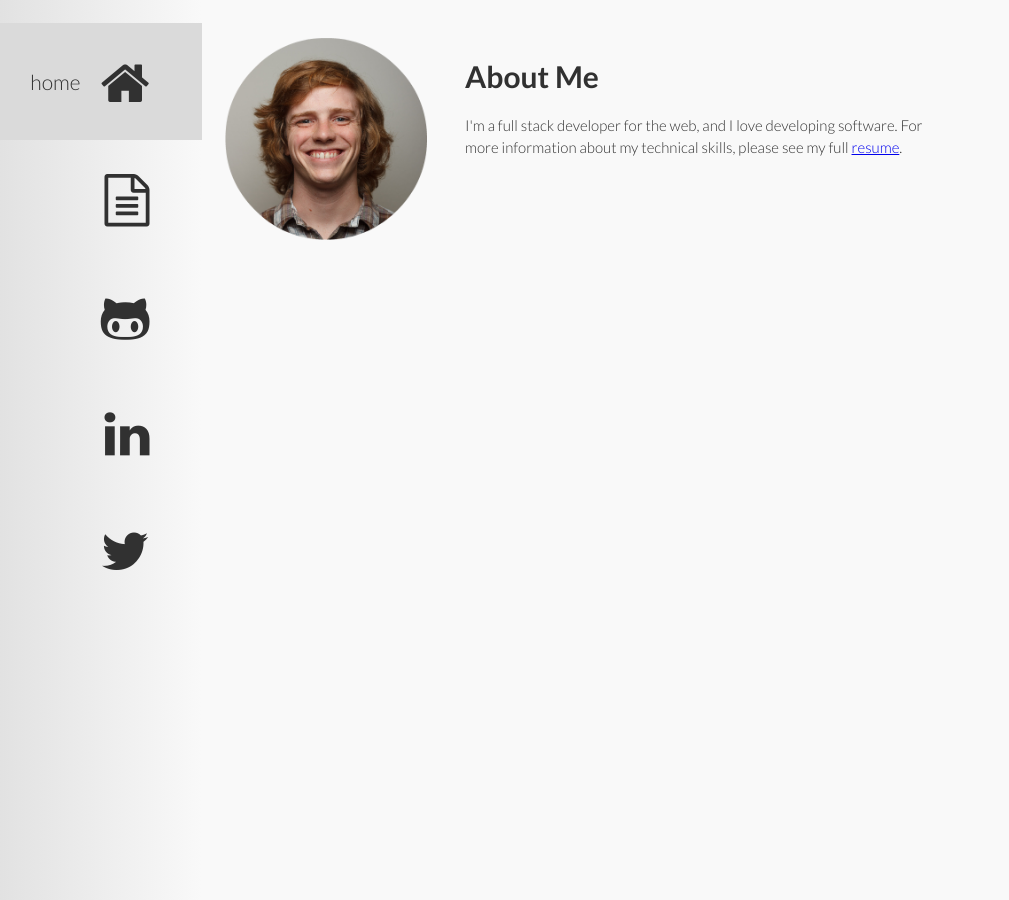
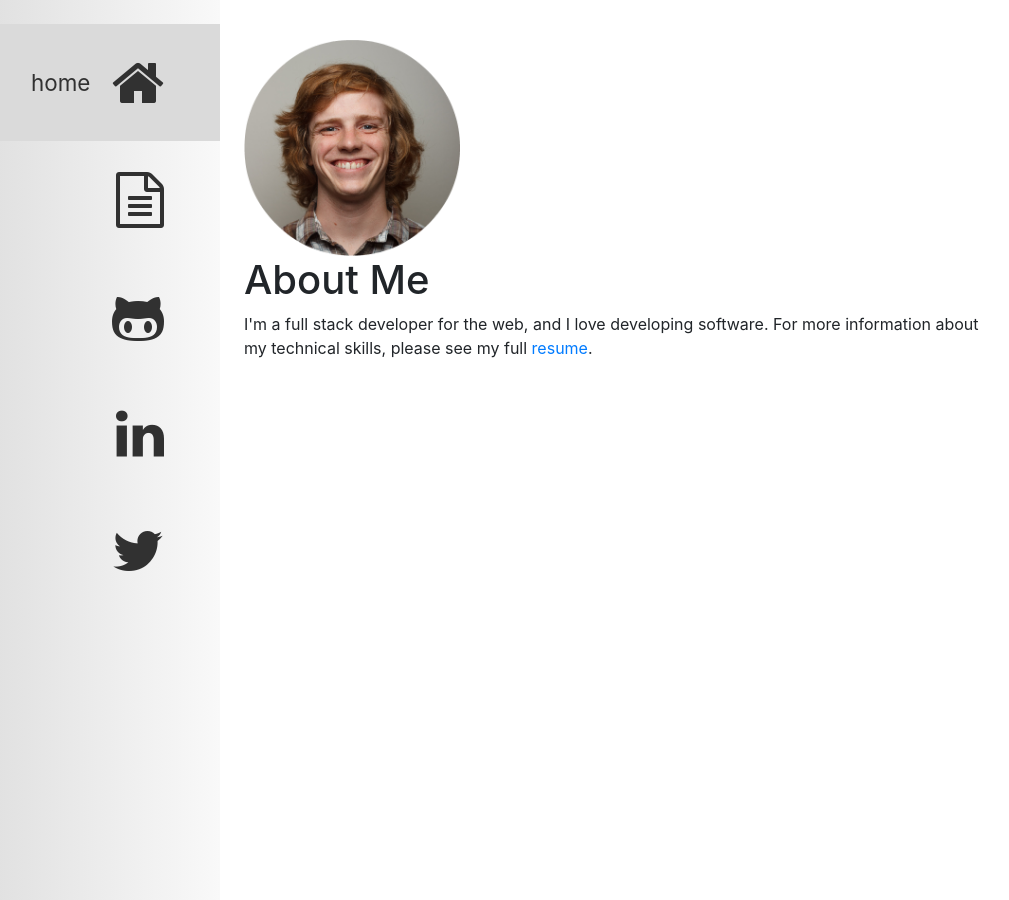
Before and after one commit to evangoad/evangoad.github.io, a Jekyll site: the page built from index.html, in a window 1280 px wide. Shown: the whole page, without its empty margins (68-1077 px from the left). Built offline with Jekyll 4.4.1, drawn with Linux system fonts in a browser that asks for light colours; nearby versions of some CDN libraries.

```diff
--- a/_includes/head.html
+++ b/_includes/head.html
@@ -4,6 +4,7 @@
   <link rel="stylesheet" href="//fonts.googleapis.com/css?family=Lato:300,300italic,400,400italic,700,700italic,900">
   <link rel="stylesheet" href="/css/main.css">
   <link rel="stylesheet" href="//maxcdn.bootstrapcdn.com/font-awesome/4.3.0/css/font-awesome.min.css">
+  <link rel="stylesheet" href="https://maxcdn.bootstrapcdn.com/bootstrap/4.0.0/css/bootstrap.min.css" integrity="sha384-Gn5384xqQ1aoWXA+058RXPxPg6fy4IWvTNh0E263XmFcJlSAwiGgFAW/dAiS6JXm" crossorigin="anonymous">
   <link rel="shortcut icon" href="https://cdn.rawgit.com/evangoad/evangoad.github.io/master/images/favicon.ico">
   {% feed_meta %}
 </head>
--- a/_layouts/default.html
+++ b/_layouts/default.html
@@ -7,5 +7,8 @@
         {{ content }}
       </div>
     </div>
+    <script src="https://code.jquery.com/jquery-3.2.1.slim.min.js" integrity="sha384-KJ3o2DKtIkvYIK3UENzmM7KCkRr/rE9/Qpg6aAZGJwFDMVNA/GpGFF93hXpG5KkN" crossorigin="anonymous"></script>
+    <script src="https://cdnjs.cloudflare.com/ajax/libs/popper.js/1.12.9/umd/popper.min.js" integrity="sha384-ApNbgh9B+Y1QKtv3Rn7W3mgPxhU9K/ScQsAP7hUibX39j7fakFPskvXusvfa0b4Q" crossorigin="anonymous"></script>
+    <script src="https://maxcdn.bootstrapcdn.com/bootstrap/4.0.0/js/bootstrap.min.js" integrity="sha384-JZR6Spejh4U02d8jOt6vLEHfe/JQGiRRSQQxSfFWpi1MquVdAyjUar5+76PVCmYl" crossorigin="anonymous"></script>
   </body>
 </html>
--- a/_sass/base.scss
+++ b/_sass/base.scss
@@ -8,12 +8,12 @@ body {
  }
 
 #main-content{
-  @include outer-container;
+  // @include outer-container;
 	max-width: 50em;
   min-width: 350px;
   margin-top: 1em;
   margin-left: $sidebar-width;
-  @include media($mobile) { margin-left: $s-sidebar-width; }
+  // @include media($mobile) { margin-left: $s-sidebar-width; }
   @media print { margin-left: $layout-padding; }
   p {
     line-height: 1.5em;
@@ -25,27 +25,27 @@ body {
 }
 
 #markdown-container{
-  @include span-columns(12);
+  // @include span-columns(12);
 }
 
 .profile-picture {
-  @include span-columns(4);
-  @include media($mobile) {
-    @include span-columns(4);
-    text-align: center;
-  }
+  // @include span-columns(4);
+  // @include media($mobile) {
+  //   @include span-columns(4);
+  //   text-align: center;
+  // }
   img {
     padding: 0 $layout-padding 0 0;
-    @include media($mobile) { padding: 0; }
+    // @include media($mobile) { padding: 0; }
     width: 15em;
   }
 }
 
 .about-me {
-  @include span-columns(8);
-  @include media($mobile) {
-    @include span-columns(4);
-    text-align: center;
-    padding: $layout-padding;
-  }
+  // @include span-columns(8);
+  // @include media($mobile) {
+  //   @include span-columns(4);
+  //   text-align: center;
+  //   padding: $layout-padding;
+  // }
 }
--- a/_sass/sidebar.scss
+++ b/_sass/sidebar.scss
@@ -2,7 +2,7 @@
   @media print{ display: none; }
   position:fixed;
   width: $sidebar-width;
-  @include media($mobile) { width: $s-sidebar-width; }
+  // @include media($mobile) { width: $s-sidebar-width; }
   height:100%;
   top:0;
   left:0;
@@ -24,7 +24,7 @@
         background-color: $layout-gray;
         .link-description {
           display: table-cell;
-          @include media($mobile) { display: none; }
+          // @include media($mobile) { display: none; }
         }
       }
       .link-description {
@@ -33,10 +33,10 @@
         margin-right: .5em;
       }
       &:hover{
-        @include media($mobile) { background-color: $layout-white; }
+        // @include media($mobile) { background-color: $layout-white; }
         .link-description{
           display: table-cell;
-          @include media($mobile) { display: none; }
+          // @include media($mobile) { display: none; }
         }
       }
       span {
@@ -45,7 +45,7 @@
       }
       .link-icon{
         padding-right: 1em;
-        @include media($mobile) { padding-right: .5em; }
+        // @include media($mobile) { padding-right: .5em; }
         width: 45%;
       }
     }
--- a/css/main.scss
+++ b/css/main.scss
@@ -1,8 +1,8 @@
 ---
 ---
 
-@import "bourbon/bourbon";
-@import "neat/neat";
+// @import "bourbon/bourbon";
+// @import "neat/neat";
 @import "variables";
 
 @import "base";
```
Also changed, not shown: Gemfile (+6 -6 lines), Gemfile.lock, _sass/variables.scss (line endings or trailing spaces), 1 other file.
